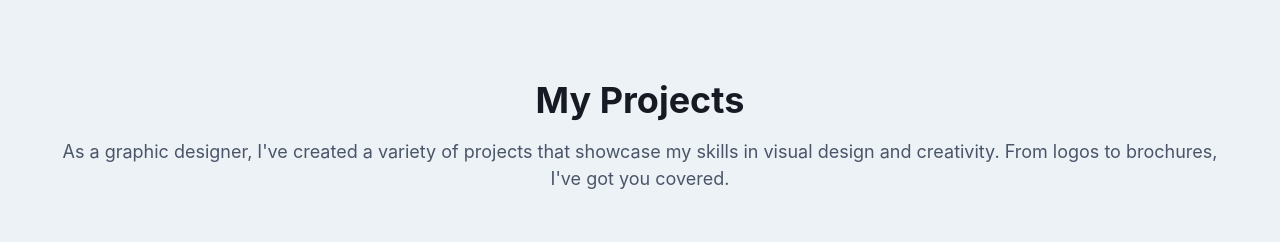
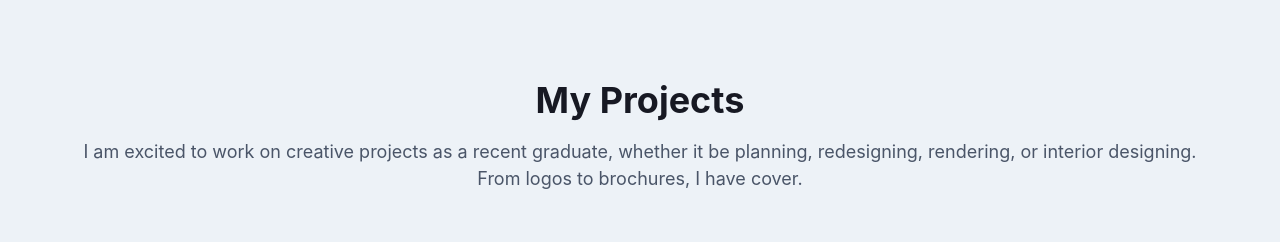
Before and after one commit to ez-programmer4/Khalid-s-portfolio, a React (Create React App) app: page / in a window 1280 px wide. Shown: the part 900-1142 px from the top of the page. Built offline with nearby package versions, Linux system fonts and the light colour scheme.

Commit message:
commiting after updating the text

```diff
--- a/src/components/Projects.js
+++ b/src/components/Projects.js
@@ -46,9 +46,9 @@ export default function Projects() {
             mb={8}
             color={colorMode === "light" ? "gray.600" : "gray.400"}
           >
-            As a graphic designer, I've created a variety of projects that
-            showcase my skills in visual design and creativity. From logos to
-            brochures, I've got you covered.
+            I am excited to work on creative projects as a recent graduate,
+            whether it be planning, redesigning, rendering, or interior
+            designing. From logos to brochures, I have cover.
           </Text>
         </Grid>
 
--- a/src/components/Testimonies.js
+++ b/src/components/Testimonies.js
@@ -57,16 +57,15 @@ export default function Testimonials() {
             mb={4}
             color={colorMode === "light" ? "gray.900" : "white"}
           >
-            What My Clients Say About My Graphic Design Services
+            What My Clients Say
           </Heading>
           <Text
             fontSize={{ base: "md", md: "lg" }}
             mb={8}
             color={colorMode === "light" ? "gray.600" : "gray.400"}
           >
-            As a beginner graphic designer, I've had the pleasure of working
-            with a variety of clients across different industries. Here's what
-            they have to say about my services.
+            I have enjoyed working with a wide range of clients in a variety of
+            organisations during my field of work;refer to what they stated.
           </Text>
         </Flex>
 
--- a/src/data.js
+++ b/src/data.js
@@ -157,10 +157,10 @@ export const skills = [
     image: microsoftoffice,
   },
   { name: "Revit", icon: Revit, percentage: 80, image: Revit },
-  { name: "AutoCAD", icon: faDraftingCompass, percentage: 75, image: AutoCAD },
-  { name: "SketchUp", icon: faDesktop, percentage: 78, image: SketchUp },
-  { name: "Lumion", icon: faVideo, percentage: 80, image: lumion },
-  { name: "CapCut", icon: faVideo, percentage: 80, image: capcut },
+  { name: "AutoCAD", icon: faDraftingCompass, percentage: 88, image: AutoCAD },
+  { name: "SketchUp", icon: faDesktop, percentage: 85, image: SketchUp },
+  { name: "Lumion", icon: faVideo, percentage: 87, image: lumion },
+  { name: "CapCut", icon: faVideo, percentage: 89, image: capcut },
 ];
 
 export const softSkills = [
```
